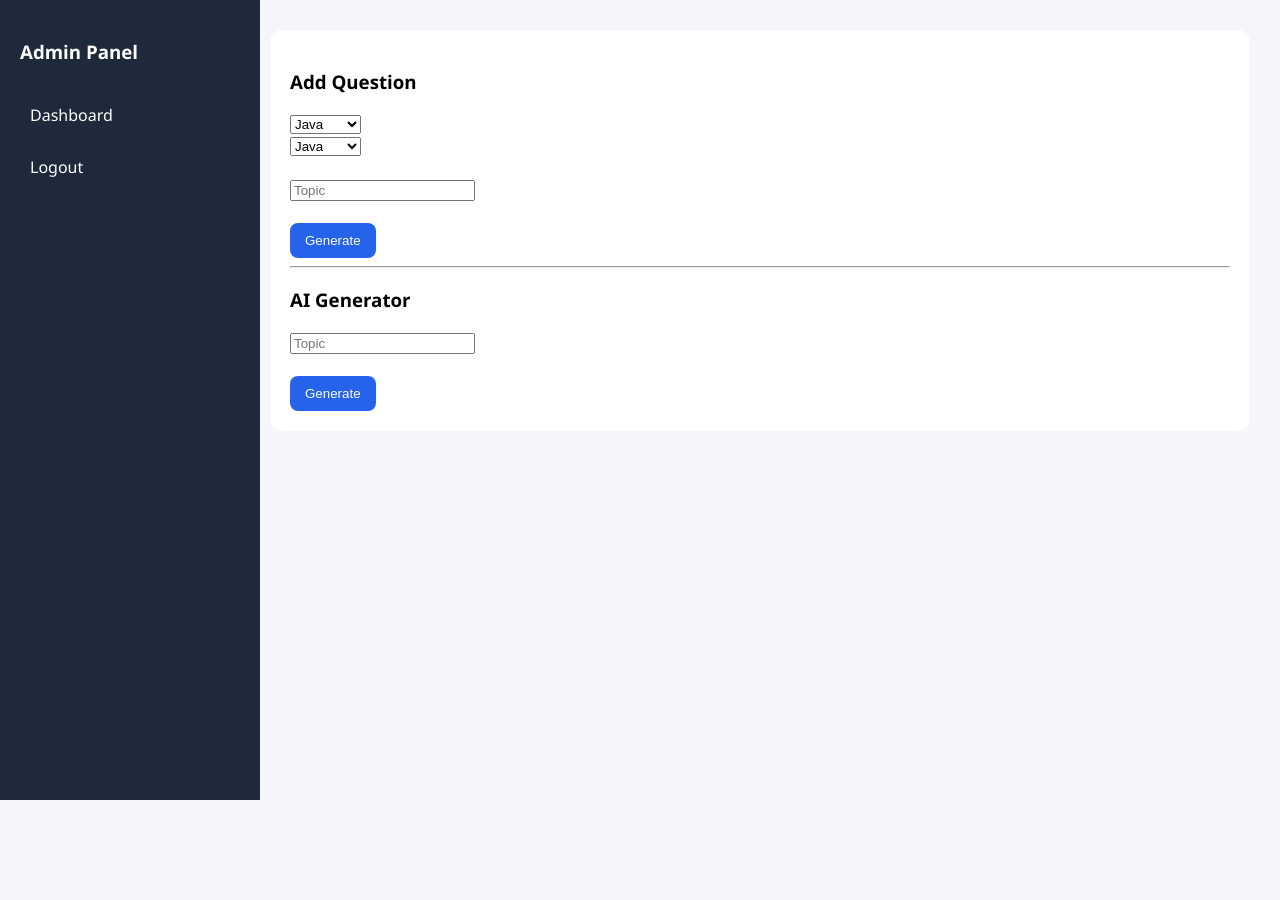
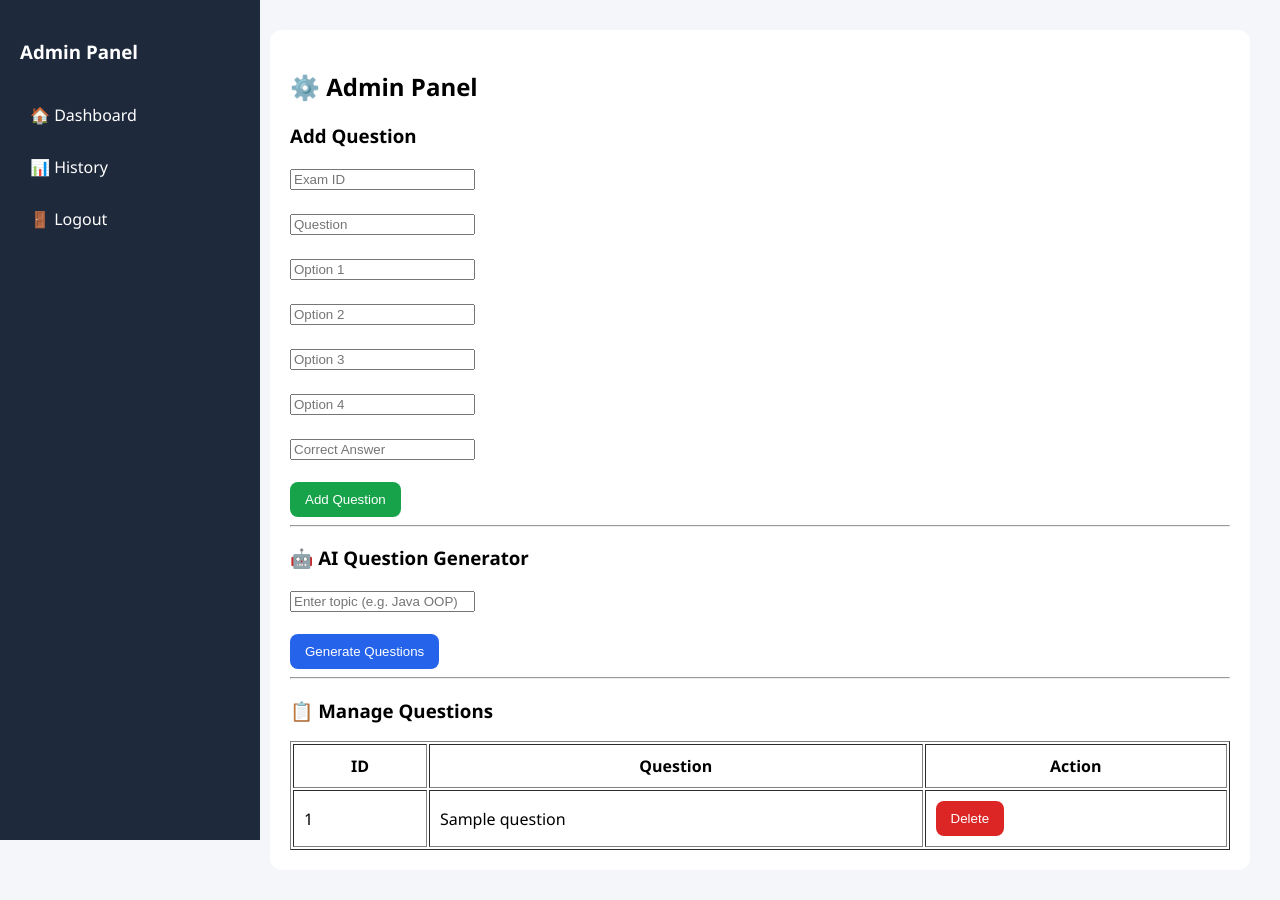
Before and after one commit to abhinavr645/exam-system, a Flask app: template templates/admin.html in a window 1280 px wide. Before the commit the page ends 800 px from the top, so only its background shows below. Run offline with Flask 3, Linux system fonts and the light colour scheme; the template is opened without the code that fills it: most values are stand-ins (such as "Sample title", 1, 10 or a date in 2020); some libraries are stand-ins or nearby versions.

Commit message:
Update admin.html

```diff
--- a/templates/admin.html
+++ b/templates/admin.html
@@ -1,47 +1,88 @@
 <!DOCTYPE html>
 <html>
 <head>
-    <title>Admin</title>
+    <title>Admin Panel</title>
     <link rel="stylesheet" href="/static/style.css">
 </head>
 <body>
 
+<!-- 🔥 SIDEBAR -->
 <div class="sidebar">
     <h3>Admin Panel</h3>
-    <a href="/dashboard">Dashboard</a>
-    <a href="/logout">Logout</a>
+
+    <a href="/dashboard">🏠 Dashboard</a>
+    <a href="/history">📊 History</a>
+    <a href="/logout">🚪 Logout</a>
 </div>
 
+<!-- 🔥 MAIN CONTENT -->
 <div class="main">
 
 <div class="card">
 
+<h2>⚙️ Admin Panel</h2>
+
+<!-- ================= ADD QUESTION ================= -->
 <h3>Add Question</h3>
-<select name="exam_id" required>
-    <option value="1">Java</option>
-    <option value="2">Aptitude</option>
-</select>
 
-<form method="POST" action="/generate">
+<form method="POST" action="/add_question">
+    <input type="number" name="exam_id" placeholder="Exam ID" required><br><br>
 
-    <select name="exam_id" required>
-        <option value="1">Java</option>
-        <option value="2">Aptitude</option>
-    </select><br><br>
+    <input type="text" name="question" placeholder="Question" required><br><br>
 
-    <input type="text" name="topic" placeholder="Topic"><br><br>
+    <input type="text" name="option1" placeholder="Option 1" required><br><br>
+    <input type="text" name="option2" placeholder="Option 2" required><br><br>
+    <input type="text" name="option3" placeholder="Option 3" required><br><br>
+    <input type="text" name="option4" placeholder="Option 4" required><br><br>
 
-    <button class="btn btn-primary">Generate</button>
+    <input type="text" name="correct" placeholder="Correct Answer" required><br><br>
+
+    <button class="btn btn-success">Add Question</button>
 </form>
 
 <hr>
 
-<h3>AI Generator</h3>
+<!-- ================= AI GENERATOR ================= -->
+<h3>🤖 AI Question Generator</h3>
 
 <form method="POST" action="/generate">
-    <input type="text" name="topic" placeholder="Topic"><br><br>
-    <button class="btn btn-primary">Generate</button>
+    <input type="text" name="topic" placeholder="Enter topic (e.g. Java OOP)" required><br><br>
+
+    <button class="btn btn-primary">Generate Questions</button>
 </form>
+
+<hr>
+
+<!-- ================= MANAGE QUESTIONS ================= -->
+<h3>📋 Manage Questions</h3>
+
+<table border="1" width="100%" cellpadding="10">
+<tr>
+    <th>ID</th>
+    <th>Question</th>
+    <th>Action</th>
+</tr>
+
+{% for q in questions %}
+<tr>
+    <td>{{ q[0] }}</td>
+    <td>{{ q[2] }}</td>
+    <td>
+
+        <!-- DELETE BUTTON -->
+        <form method="POST" action="/delete_question" style="display:inline;">
+            <input type="hidden" name="id" value="{{ q[0] }}">
+            <button class="btn btn-danger"
+                onclick="return confirm('Are you sure you want to delete this question?')">
+                Delete
+            </button>
+        </form>
+
+    </td>
+</tr>
+{% endfor %}
+
+</table>
 
 </div>
 
```
